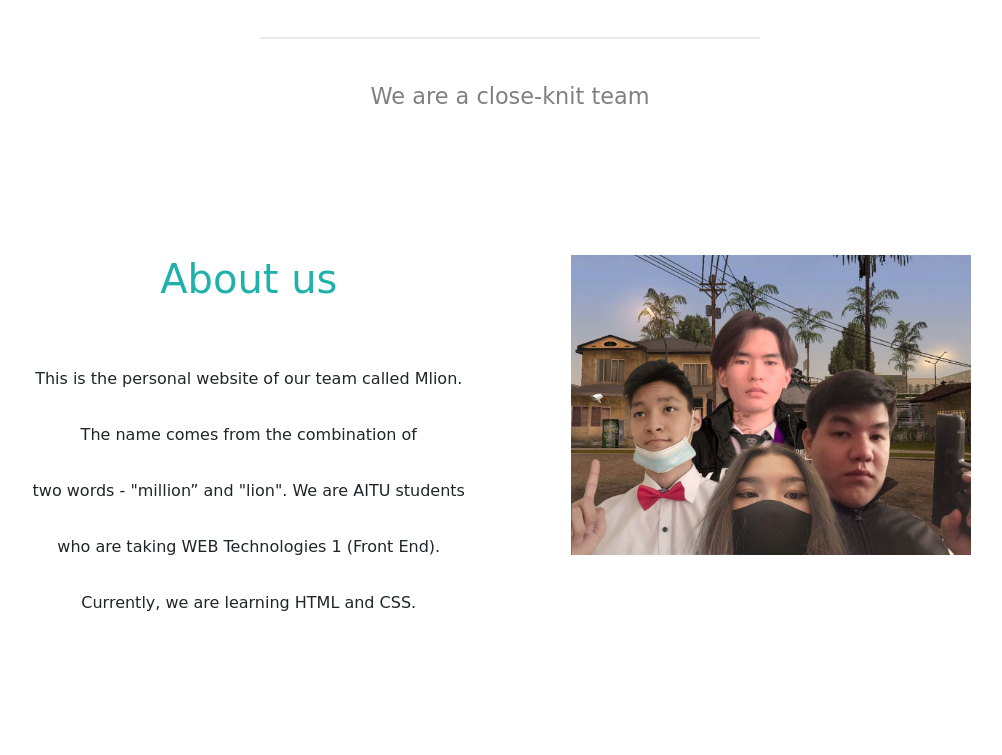
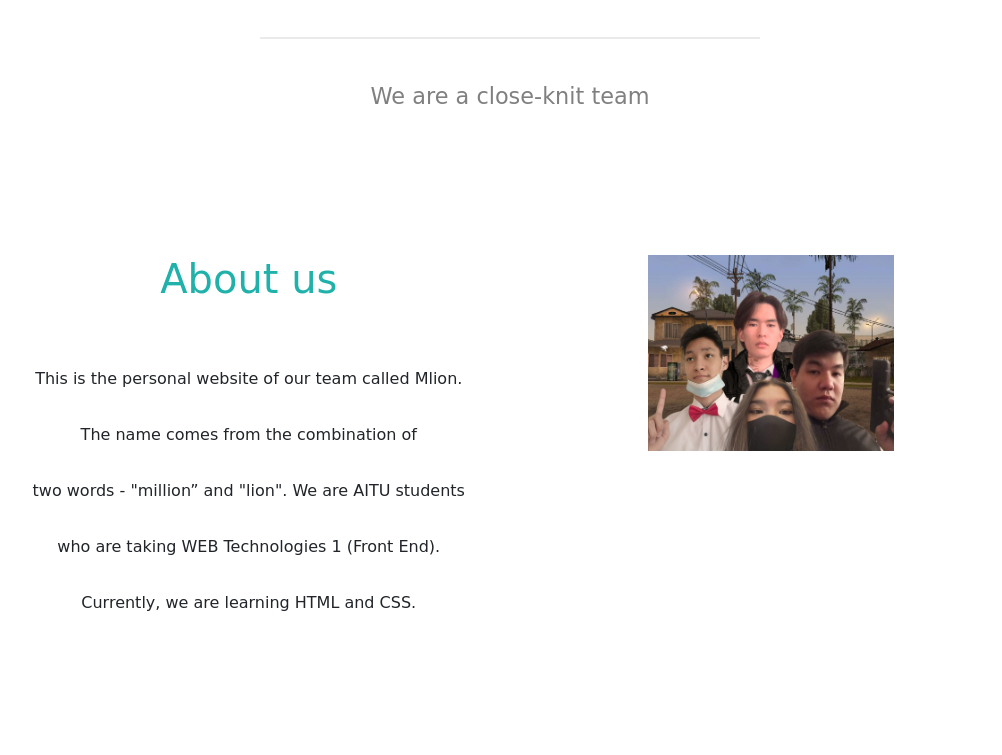
Before and after one commit to M1ion/M1ion, a plain HTML site: page index.html in a window 1280 px wide. Shown: the part 768-1523 px from the top of the page, without its empty margins (130-1132 px from the left). Drawn offline with nearby package versions, Linux system fonts and the light colour scheme; a web font is replaced by a local one.

Commit message:
Update style.css

```diff
--- a/css/style.css
+++ b/css/style.css
@@ -285,6 +285,6 @@ h1{
 }
 
 #teamPhoto{
-    width: 400;
-    height: 300;
+    width: 50%;
+    height: 50%;
 }
```
